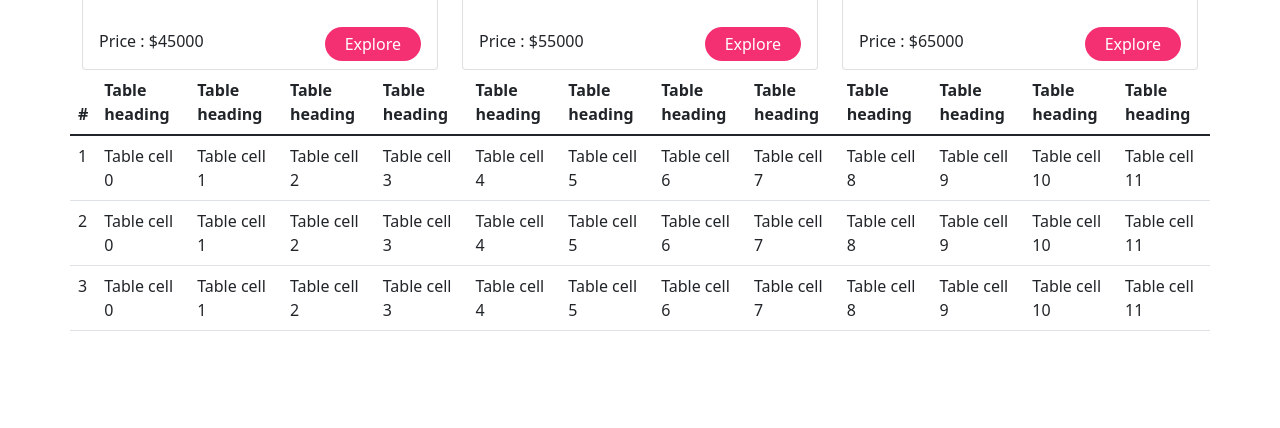
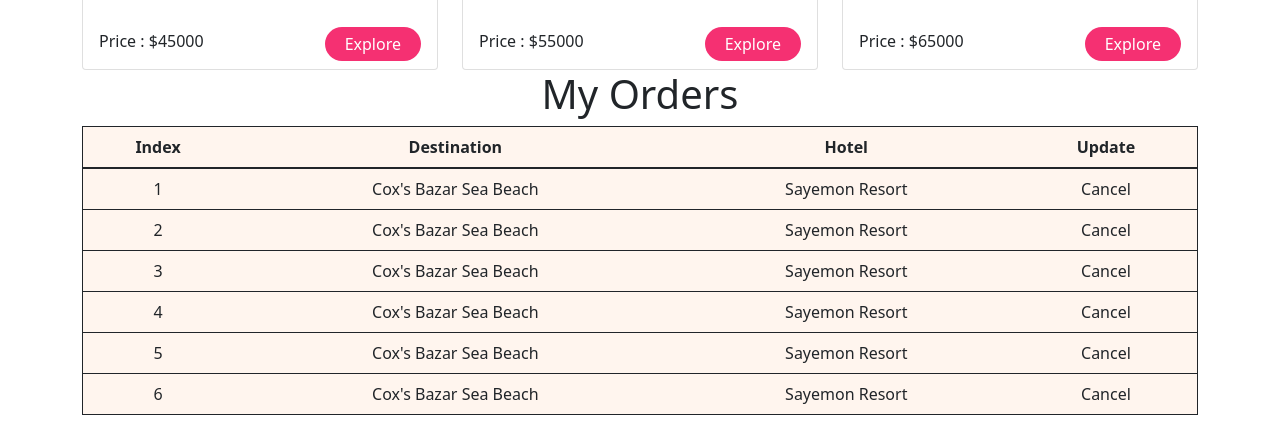
Before and after one commit to mhselim103/travel-mania, a React (Create React App) app: page / in a window 1280 px wide. Shown: the part 1282-1710 px from the top of the page. Before the commit the page ends 1629 px from the top, so only its background shows below. Built offline with nearby package versions, Linux system fonts and the light colour scheme; a web font is replaced by a local one.

Commit message:
my orders

```diff
--- /dev/null
+++ b/src/Pages/ManageOrders/ManageOrders.css
@@ -0,0 +1,4 @@
+.table {
+  border: 1px solid;
+  background-color: seashell;
+}
--- a/src/Pages/ManageOrders/ManageOrders.js
+++ b/src/Pages/ManageOrders/ManageOrders.js
@@ -1,38 +1,38 @@
-import React from "react";
+import React, { useEffect, useState } from "react";
 import { Table } from "react-bootstrap";
+import "./ManageOrders.css";
 
 const ManageOrders = () => {
+  const [orders, setOrders] = useState([]);
+  useEffect(() => {
+    fetch("./places.json")
+      .then((res) => res.json())
+      .then((data) => setOrders(data));
+  }, []);
   return (
-    <Table responsive className="container">
+    <div className="container text-center">
+      <h1>My Orders</h1>
+      <Table responsive className="table">
         <thead>
           <tr>
-          <th>#</th>
-          {Array.from({ length: 12 }).map((_, index) => (
-            <th key={index}>Table heading</th>
-          ))}
+            <th>Index</th>
+            <th>Destination</th>
+            <th>Hotel</th>
+            <th>Update</th>
           </tr>
         </thead>
         <tbody>
+          {orders?.map((order, index) => (
             <tr>
-          <td>1</td>
-          {Array.from({ length: 12 }).map((_, index) => (
-            <td key={index}>Table cell {index}</td>
+              <td>{index + 1}</td>
+              <td>{order.title}</td>
+              <td>{order.hotel}</td>
+              <td>Cancel</td>
+            </tr>
           ))}
-        </tr>
-        <tr>
-          <td>2</td>
-          {Array.from({ length: 12 }).map((_, index) => (
-            <td key={index}>Table cell {index}</td>
-          ))}
-        </tr>
-        <tr>
-          <td>3</td>
-          {Array.from({ length: 12 }).map((_, index) => (
-            <td key={index}>Table cell {index}</td>
-          ))}
-        </tr>
         </tbody>
       </Table>
+    </div>
   );
 };
 
```
Lines whose indentation alone changed are shown as unchanged.
